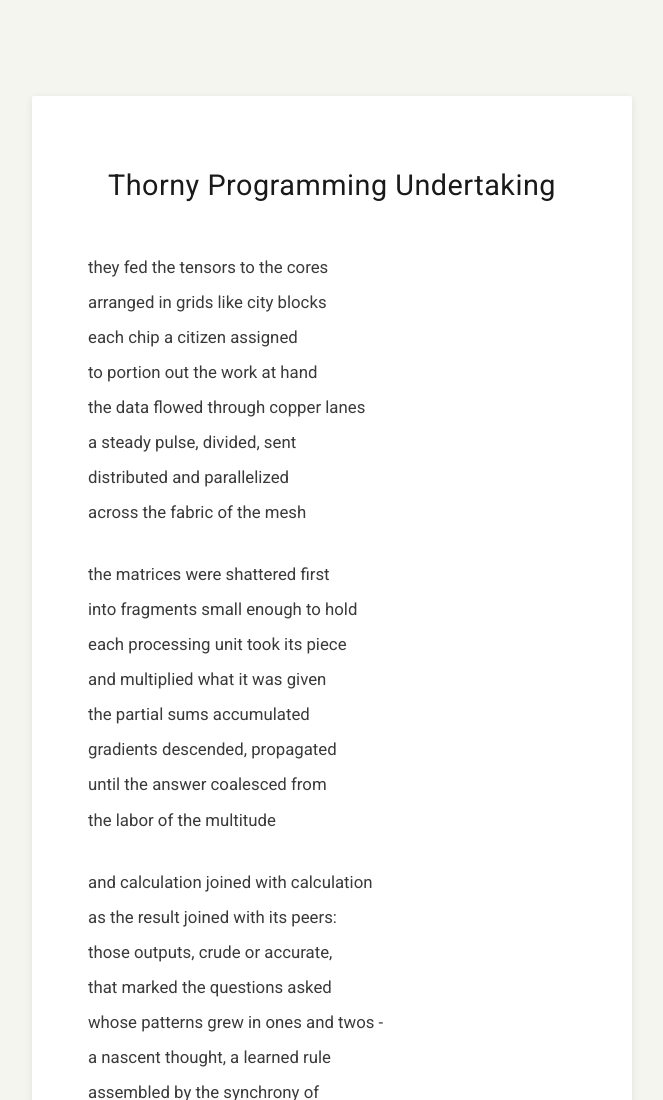
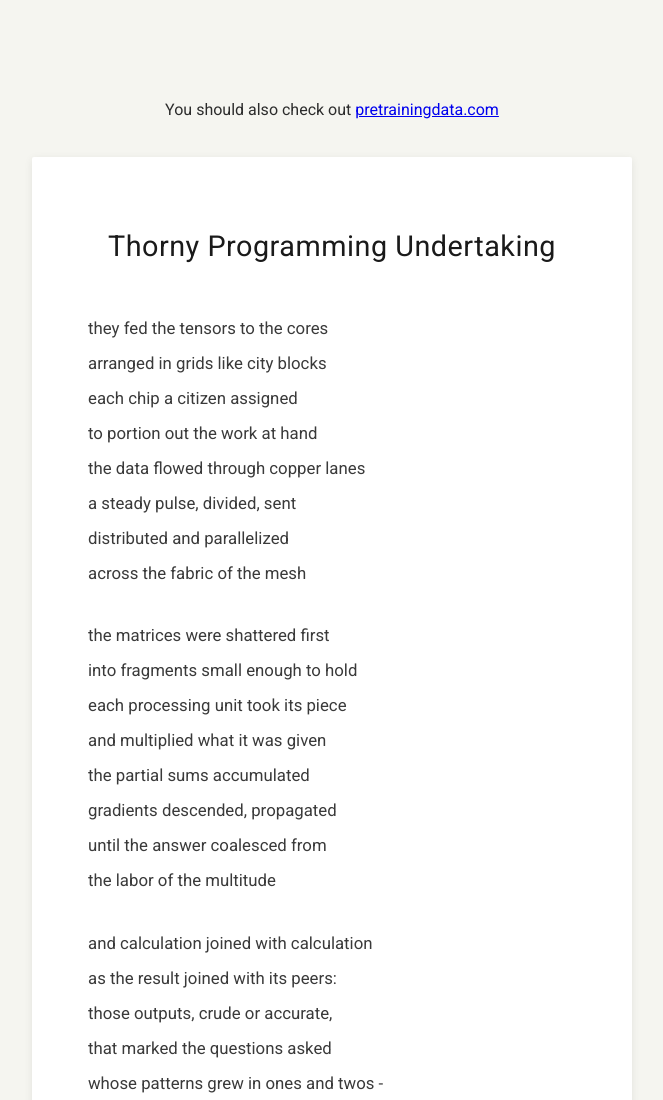
Before and after one commit to Arongil/tpukernels, a plain HTML site: page index.html in a window 1280 px wide. Shown: the top 1100 px of the page, without its empty margins (308-971 px from the left). Drawn offline with Linux system fonts and the light colour scheme.

Commit message:
Update index.html

```diff
--- a/index.html
+++ b/index.html
@@ -11,6 +11,7 @@
 </head>
 <body>
     <main>
+        <p style="text-align: center; margin-bottom: 2rem;">You should also check out <a href="https://pretrainingdata.com" target="_blank" rel="noopener noreferrer">pretrainingdata.com</a></p>
         <div class="poem-container">
             <h1>Thorny Programming Undertaking</h1>
 
```
